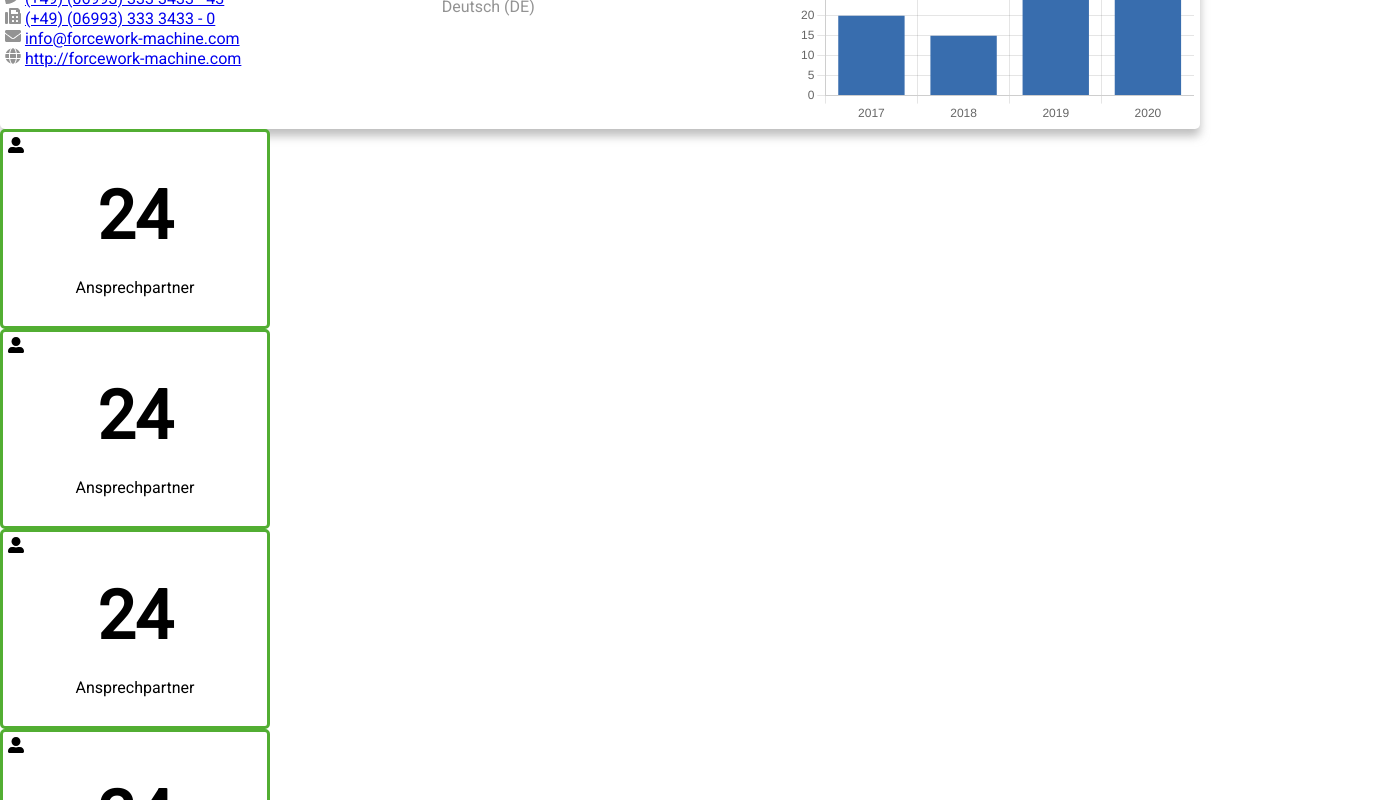
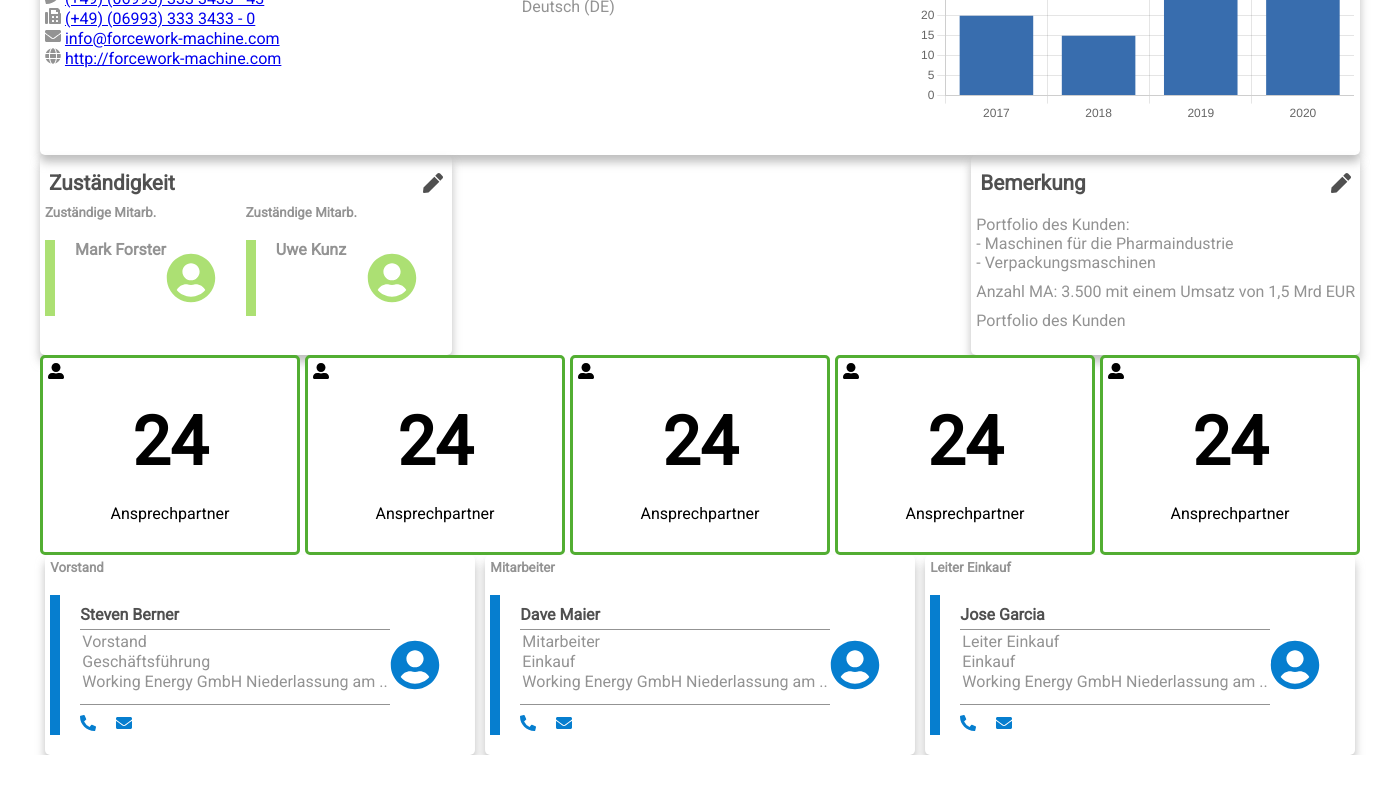
Before and after one commit to Alen002/crmcockpit, a React (Create React App) app: page / in a window 1280 px wide. Shown: the part 220-1020 px from the top of the page, 1400 px wide, since content can reach past the window. After the commit the page ends 975 px from the top, so only its background shows below. Built offline with nearby package versions, Linux system fonts and the light colour scheme.

Commit message:
adjusted width of components

```diff
--- a/src/App.js
+++ b/src/App.js
@@ -12,6 +12,15 @@ function App() {
       <Navbar />
       <div className="main-wrapper">
         <General />
+        <div className={"wrapper-responsive-responsibility"}>
+          <Responsibility
+            employeeFirstName="Mark Forster"
+            employeeSecondName="Uwe Kunz"
+          />
+
+          <Notes />
+        </div>
+        <div className="wrapper-responsive-metric">
           <Metric
             icon={"FaCodepen"}
             result={24}
@@ -37,12 +46,7 @@ function App() {
             result={24}
             description={"Ansprechpartner"}
           />
-        <Responsibility
-          employeeFirstName="Mark Forster"
-          employeeSecondName="Uwe Kunz"
-        />
-
-        <Notes />
+        </div>
         <div className="wrapper-responsive-employee">
           <Employee
             employeeFunction={"Vorstand"}
@@ -58,7 +62,7 @@ function App() {
           />
           <Employee
             employeeFunction={"Leiter Einkauf"}
-            employeeName={"Kim Devon"}
+            employeeName={"Jose Garcia"}
             employeeDepartment={"Einkauf"}
             employeeCompany={"Working Energy GmbH Niederlassung am .."}
           />
--- a/src/components/Employee/Employee.css
+++ b/src/components/Employee/Employee.css
@@ -1,8 +1,8 @@
 .wrapper-employee {
   height: 200px;
   width: auto;
-  /* min-width: 350px; */
-  max-width: 450px;
+  min-width: 350px;
+  max-width: 460px;
   cursor: pointer;
   color: var(--text-100);
   padding: 5px 5px;
--- a/src/components/General/General.css
+++ b/src/components/General/General.css
@@ -1,8 +1,8 @@
 .wrapper-generalinfo {
-  /* height: 300px; */
+  min-height: 325px;
   width: auto;
   /* min-width: 350px; */
-  max-width: 1200px;
+  max-width: 1400px;
   cursor: pointer;
   color: var(--text-100);
   padding: 5px 5px;
--- a/src/components/General/General.js
+++ b/src/components/General/General.js
@@ -17,7 +17,7 @@ const General = () => {
             <div>
               {/* <h4>Firstname</h4> */}
               <p>
-                Gewinnstrasse 9<br />
+                Mettlertrasse 9<br />
                 60233 Frankfurt
                 <br /> Germany
               </p>
--- a/src/components/Metric/Metric.css
+++ b/src/components/Metric/Metric.css
@@ -3,8 +3,7 @@
   text-align: center;
   background-color: var(--white-100);
   height: 200px;
-  max-width: 270px;
-  width: auto;
+  min-width: 260px;
   cursor: pointer;
   border: solid 3px var(--green-200);
   border-radius: 5px;
--- a/src/components/Responsibility/Responsibility.js
+++ b/src/components/Responsibility/Responsibility.js
@@ -1,5 +1,6 @@
 import React from "react";
 import "./Responsibility.css";
+
 import { FaUserCircle, FaPen } from "react-icons/fa";
 
 const Responsibility = ({ employeeFirstName, employeeSecondName }) => {
--- a/src/styles/App.css
+++ b/src/styles/App.css
@@ -1,6 +1,45 @@
 .main-wrapper {
   margin: 0 auto;
   align-items: center;
+  padding: 0 100px;
+}
+
+/*** Responsive Responsibility Section ***/
+/* Mobile */
+@media (max-width: 640px) {
+  .wrapper-responsive-responsibility {
+    display: flex;
+    flex-direction: column;
+    align-items: center;
+  }
+}
+
+/* Desktop */
+@media (min-width: 1008px) {
+  .wrapper-responsive-responsibility {
+    display: flex;
+    flex-direction: row;
+    justify-content: space-between;
+  }
+}
+
+/*** Responsive Metric Section ***/
+/* Mobile */
+@media (max-width: 640px) {
+  .wrapper-responsive-metric {
+    display: flex;
+    flex-direction: column;
+    align-items: center;
+  }
+}
+
+/* Desktop */
+@media (min-width: 1008px) {
+  .wrapper-responsive-metric {
+    display: flex;
+    flex-direction: row;
+    justify-content: space-between;
+  }
 }
 
 /*** Responsive Employee Section ***/
@@ -17,6 +56,22 @@
   .wrapper-responsive-employee {
     display: flex;
     flex-direction: row;
-    justify-content: space-around;
+    justify-content: space-between;
   }
 }
+
+/**** Main wrapper ****/
+
+/* Mobile */
+@media (max-width: 640px) {
+  .main-wrapper {
+    padding: 0 0px;
+  }
+}
+/* Desktop */
+@media (min-width: 1008px) {
+  .main-wrapper {
+    padding: 0 40px;
+    width: 1400px;
+  }
+}
```
Lines whose indentation alone changed are shown as unchanged.
